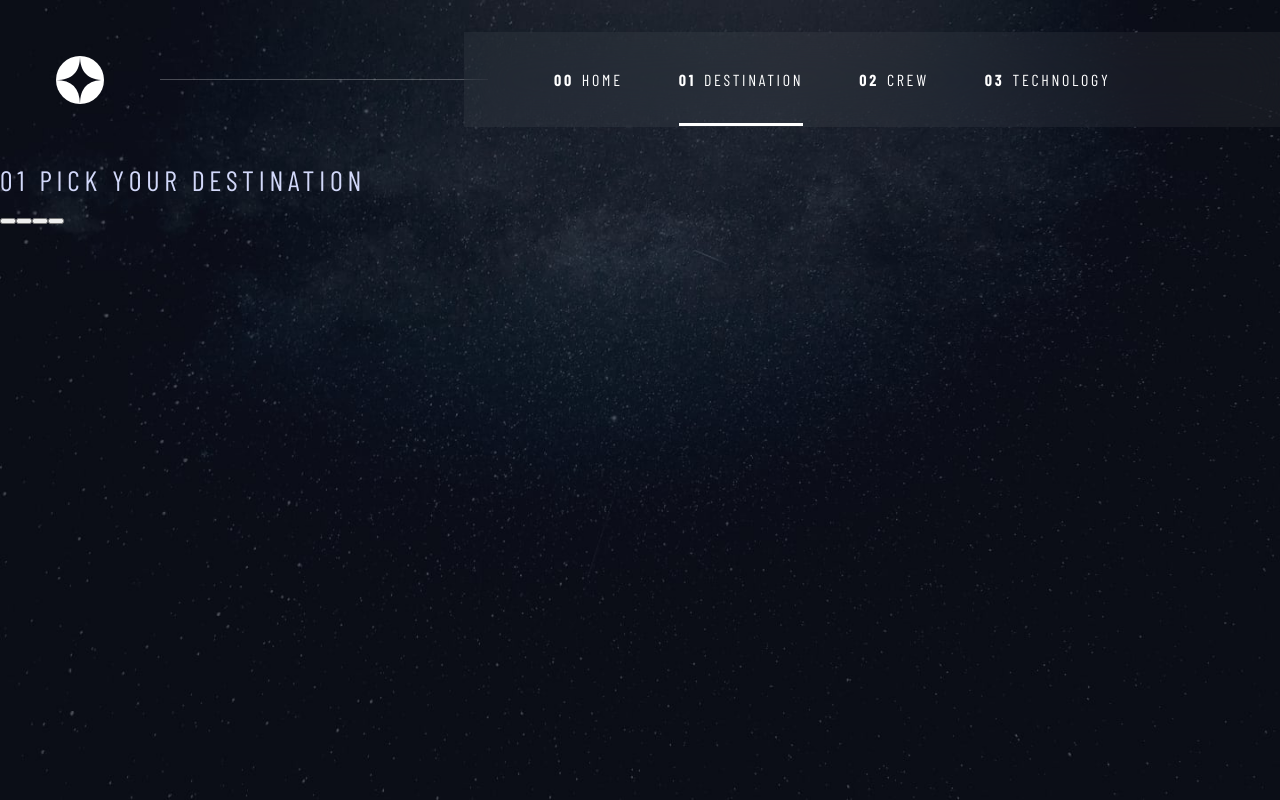
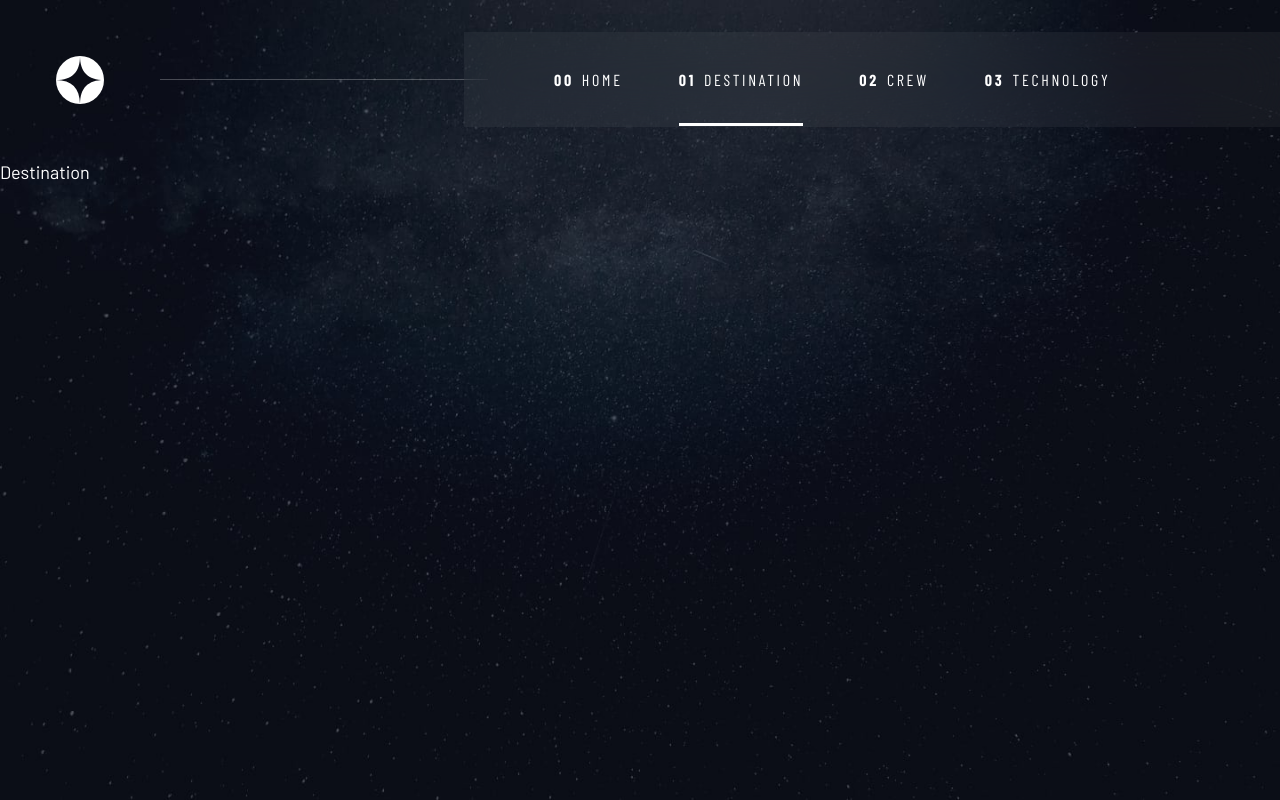
Before and after one commit to marazza-dev/space-tourism-react, a React (Vite) app: page /destination in a window 1280 px wide. Built offline with nearby package versions, Linux system fonts and the light colour scheme; a web font is replaced by a local one.

Commit message:
restart Destination page :: implement page in a different way

```diff
--- a/src/components/DestinationTab.jsx
+++ /dev/null
@@ -1,23 +0,0 @@
-import React from "react";
-import styled from "styled-components";
-import { destinations } from "../pages/Destination/destination.data";
-
-const TabList = styled.div``;
-const TabItem = styled.button``;
-const StyledArticle = styled.article``;
-
-const DestinationTab = () => {
-  return (
-    <>
-      <TabList>
-        <TabItem></TabItem>
-        <TabItem></TabItem>
-        <TabItem></TabItem>
-        <TabItem></TabItem>
-      </TabList>
-      <StyledArticle></StyledArticle>
-    </>
-  );
-};
-
-export default DestinationTab;
--- a/src/pages/Destination/Destination.jsx
+++ b/src/pages/Destination/Destination.jsx
@@ -1,37 +1,7 @@
 import React from "react";
-import styled from "styled-components";
-import DestinationTab from "../../components/DestinationTab";
-
-const MainContainer = styled.main``;
-const MainHeading = styled.h1`
-  color: ${(props) => props.theme.clrLight};
-  font-size: 1rem;
-  font-family: ${(props) => props.theme.ffSansCondens};
-  letter-spacing: 2.7px;
-  text-transform: uppercase;
-
-  @media (min-width: ${(props) => props.theme.brSmall}) {
-    font-size: 1.125rem;
-    letter-spacing: 3.38px;
-    margin: 0 auto;
-  }
-  @media (min-width: ${(props) => props.theme.brMedium}) {
-    font-size: ${(props) => props.theme.fs500};
-    letter-spacing: 4.75px;
-    margin: 0;
-  }
-`;
-const MainSpan = styled.span``;
 
 const Destination = () => {
-  return (
-    <MainContainer>
-      <MainHeading>
-        <MainSpan>01</MainSpan> Pick your destination
-      </MainHeading>
-      <DestinationTab />
-    </MainContainer>
-  );
+  return <div>Destination</div>;
 };
 
 export default Destination;
--- a/src/pages/Destination/destination.data.js
+++ /dev/null
@@ -1,46 +0,0 @@
-export const destinations = [
-  {
-    name: "Moon",
-    images: {
-      png: "../../assets/destination/image-moon/png",
-      webp: "../../assets/destination/image-moon.webp",
-    },
-    description:
-      "See our planet as you’ve never seen it before. A perfect relaxing trip away to help regain perspective and come back refreshed. While you’re there, take in some history by visiting the Luna 2 and Apollo 11 landing sites.",
-    distance: "384,400 km",
-    travel: "3 days",
-  },
-  {
-    name: "Mars",
-    images: {
-      png: "../../assets/destination/image-mars.png",
-      webp: "../../assets/destination/image-mars.webp",
-    },
-    description:
-      "Don’t forget to pack your hiking boots. You’ll need them to tackle Olympus Mons, the tallest planetary mountain in our solar system. It’s two and a half times the size of Everest!",
-    distance: "225 mil. km",
-    travel: "9 months",
-  },
-  {
-    name: "Europa",
-    images: {
-      png: "../../assets/destination/image-europa.png",
-      webp: "../../assets/destination/image-europa.webp",
-    },
-    description:
-      "The smallest of the four Galilean moons orbiting Jupiter, Europa is a winter lover’s dream. With an icy surface, it’s perfect for a bit of ice skating, curling, hockey, or simple relaxation in your snug wintery cabin.",
-    distance: "628 mil. km",
-    travel: "3 years",
-  },
-  {
-    name: "Titan",
-    images: {
-      png: "../../assets/destination/image-titan.png",
-      webp: "../../assets/destination/image-titan.webp",
-    },
-    description:
-      "The only moon known to have a dense atmosphere other than Earth, Titan is a home away from home (just a few hundred degrees colder!). As a bonus, you get striking views of the Rings of Saturn.",
-    distance: "1.6 bil. km",
-    travel: "7 years",
-  },
-];
```
